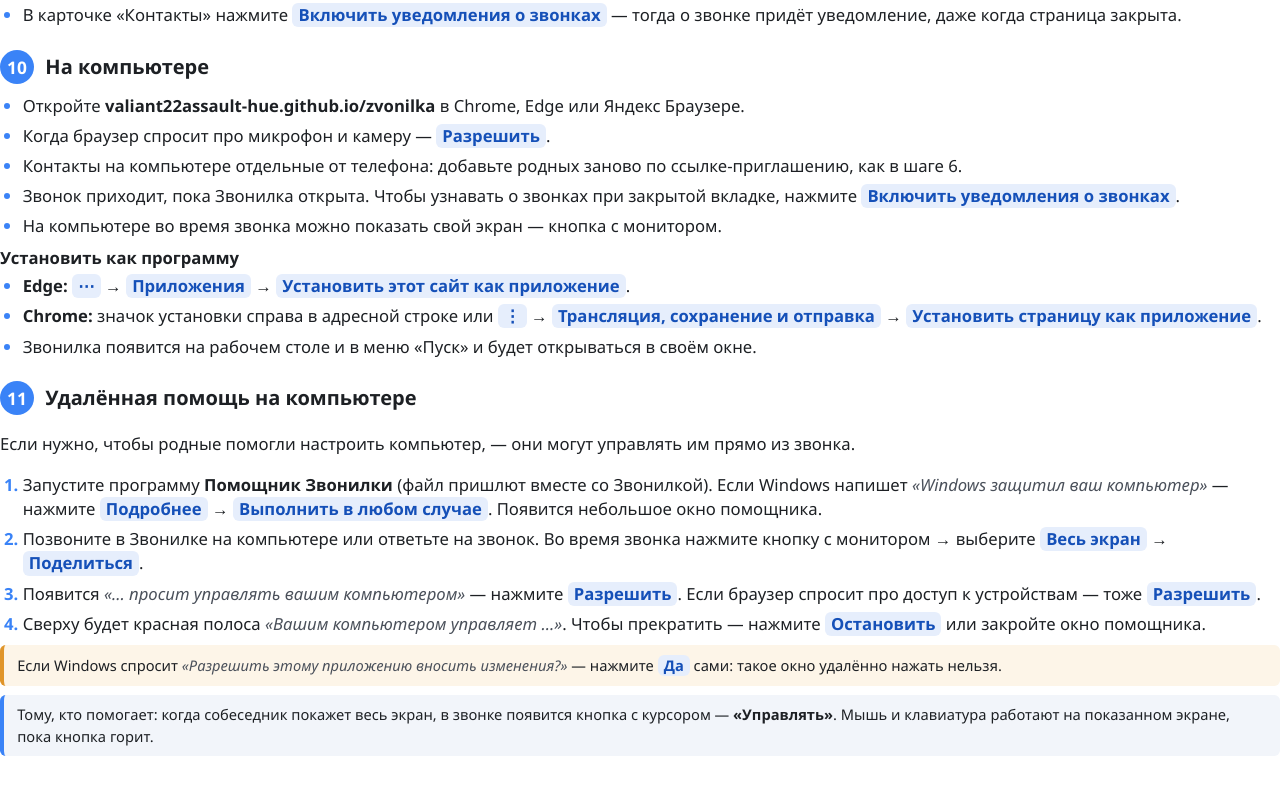
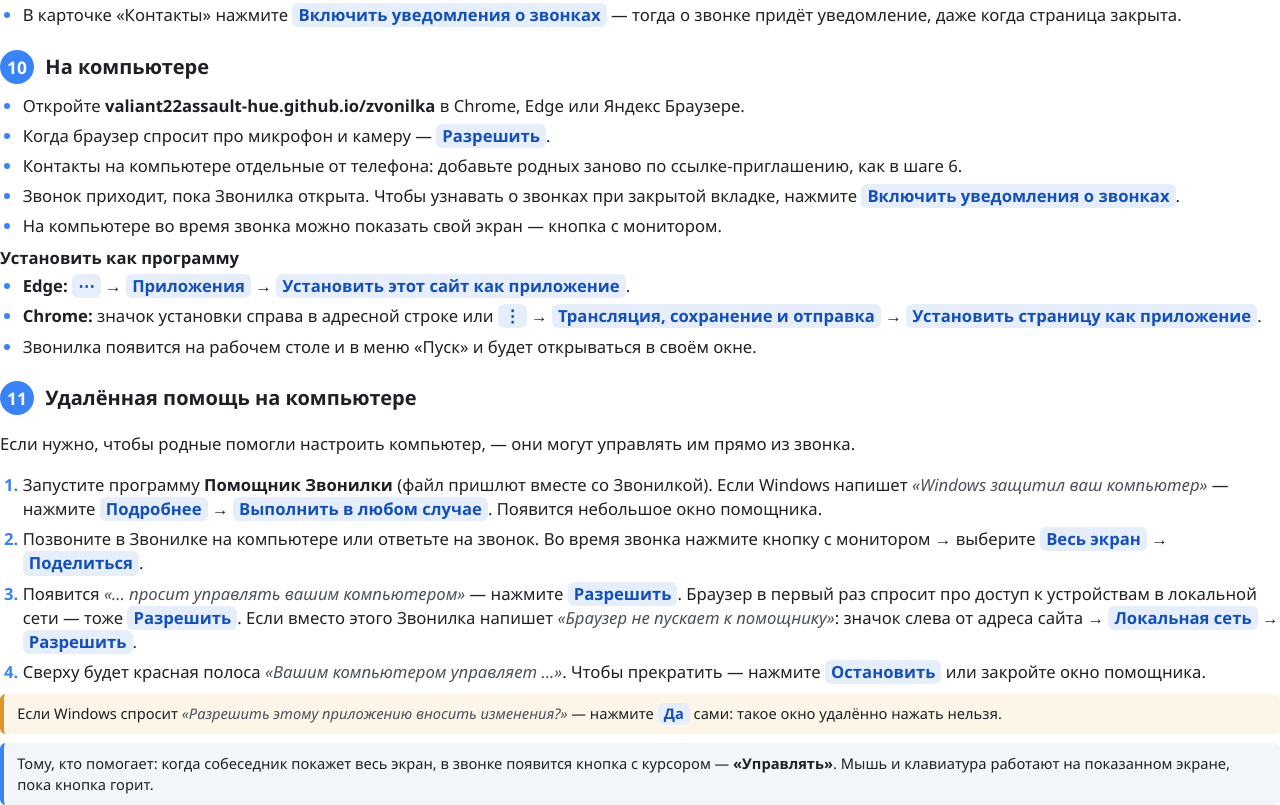
Before and after one commit to valiant22assault-hue/zvonilka, a plain HTML site: page android/install-guide.html in a window 1280 px wide. Shown: the part 2456-3261 px from the top of the page. Before the commit the page ends 3212 px from the top, so only its background shows below. Drawn offline with Linux system fonts and the light colour scheme.

Commit message:
Инструкция: что делать, если браузер не пускает к помощнику
Co-Authored-By: Claude Opus 5.5 <noreply@anthropic.com>

```diff
--- a/android/install-guide.html
+++ b/android/install-guide.html
@@ -133,7 +133,7 @@
 <ol>
   <li>Запустите программу <b>Помощник Звонилки</b> (файл пришлют вместе со Звонилкой). Если Windows напишет <span class="q">«Windows защитил ваш компьютер»</span> — нажмите <span class="b">Подробнее</span> → <span class="b">Выполнить в любом случае</span>. Появится небольшое окно помощника.</li>
   <li>Позвоните в Звонилке на компьютере или ответьте на звонок. Во время звонка нажмите кнопку с монитором → выберите <span class="b">Весь экран</span> → <span class="b">Поделиться</span>.</li>
-  <li>Появится <span class="q">«… просит управлять вашим компьютером»</span> — нажмите <span class="b">Разрешить</span>. Если браузер спросит про доступ к устройствам — тоже <span class="b">Разрешить</span>.</li>
+  <li>Появится <span class="q">«… просит управлять вашим компьютером»</span> — нажмите <span class="b">Разрешить</span>. Браузер в первый раз спросит про доступ к устройствам в локальной сети — тоже <span class="b">Разрешить</span>. Если вместо этого Звонилка напишет <span class="q">«Браузер не пускает к помощнику»</span>: значок слева от адреса сайта → <span class="b">Локальная сеть</span> → <span class="b">Разрешить</span>.</li>
   <li>Сверху будет красная полоса <span class="q">«Вашим компьютером управляет …»</span>. Чтобы прекратить — нажмите <span class="b">Остановить</span> или закройте окно помощника.</li>
 </ol>
 <p class="note warn">Если Windows спросит <span class="q">«Разрешить этому приложению вносить изменения?»</span> — нажмите <span class="b">Да</span> сами: такое окно удалённо нажать нельзя.</p>
```
